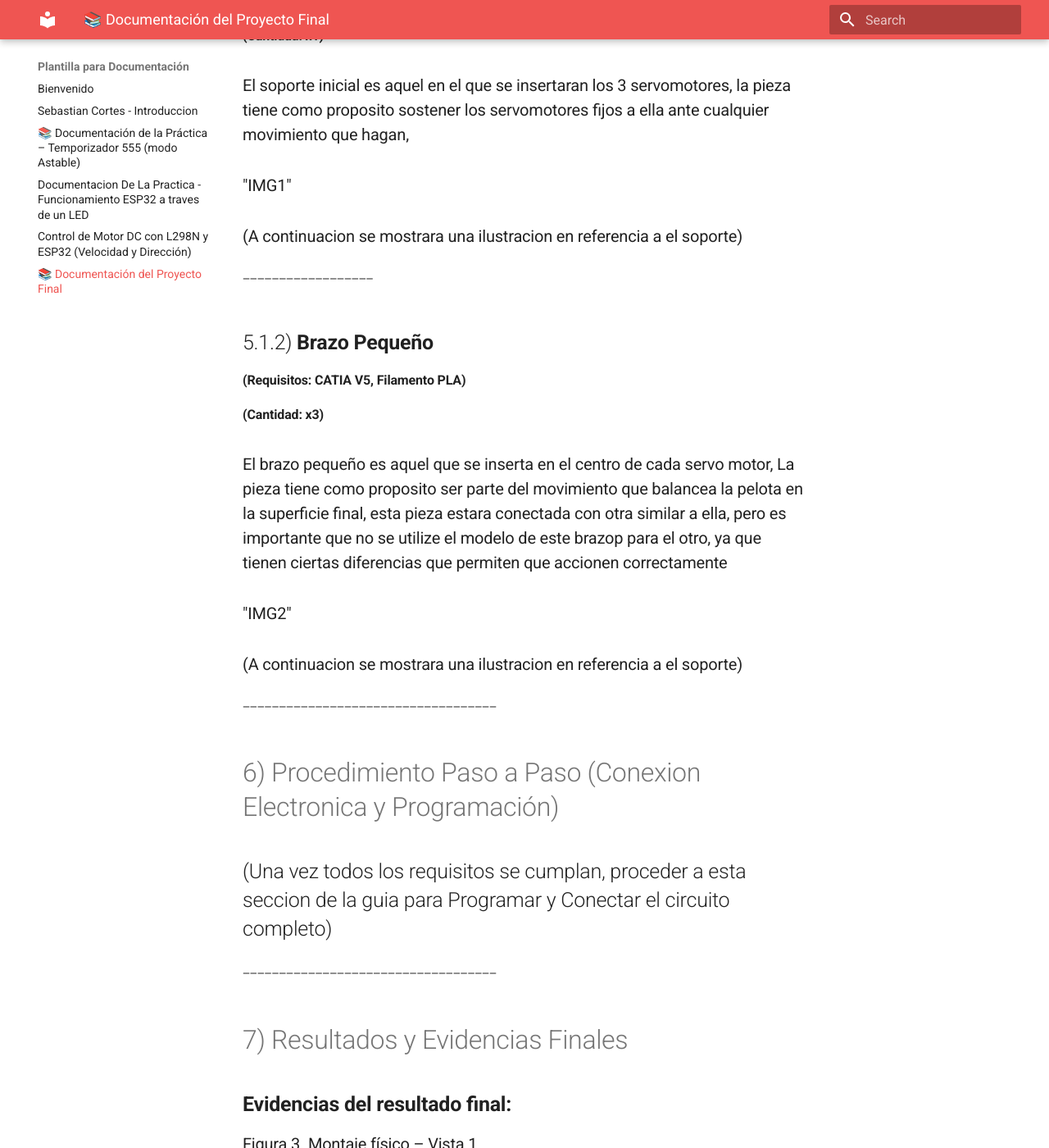
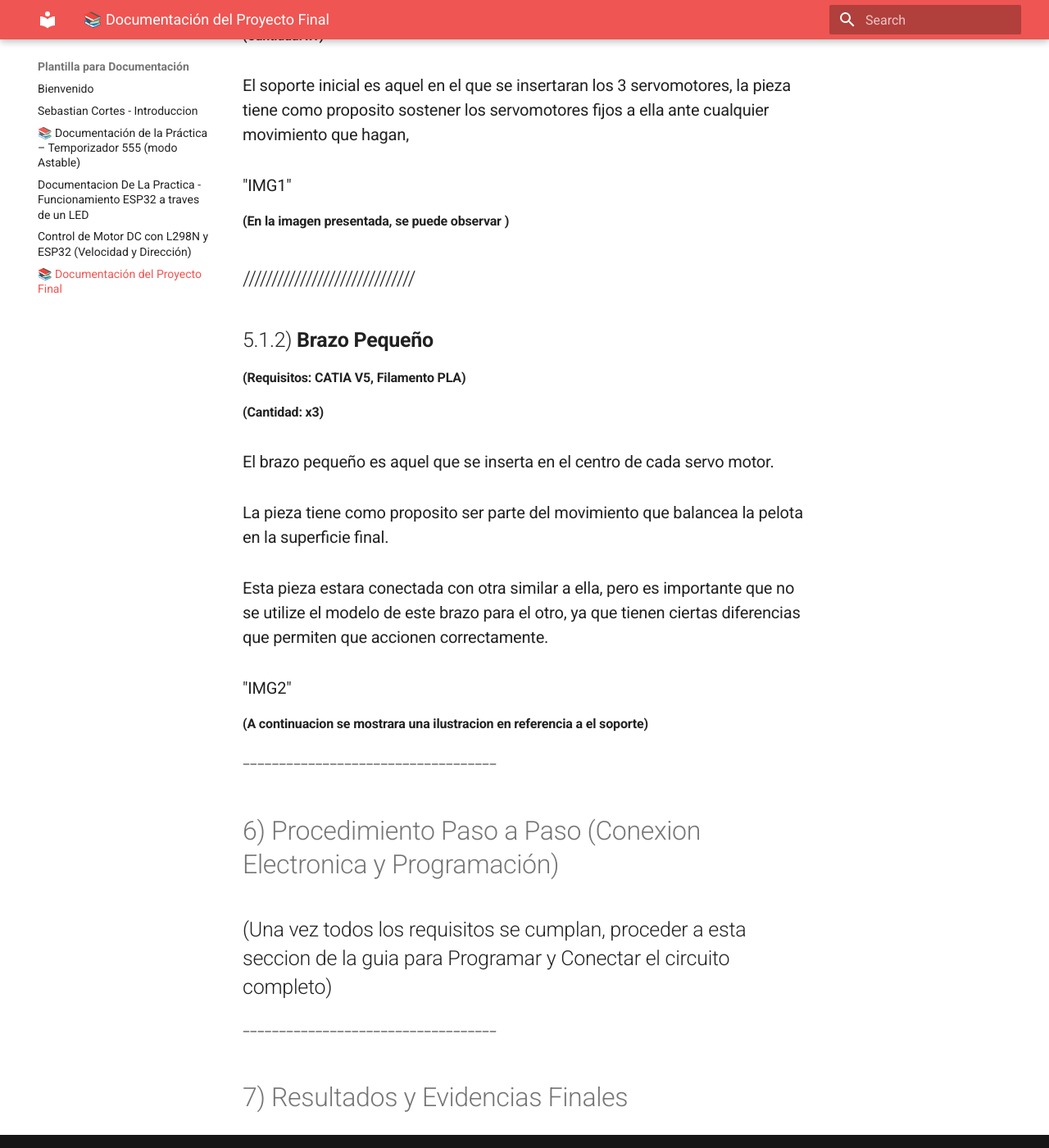
Before and after one commit to sebastiancortesgutierrez002-eng/Sebasreposutoriojajalolouyeahbro, an MkDocs documentation site: the page built from docs/5.md, in a window 1280 px wide and 1400 px high, scrolled down 4689 px. Shown: the whole window at 82% size. Built offline with MkDocs 1.6.1 and Material for MkDocs 9.7.7, drawn with Linux system fonts in a browser that asks for light colours; some of the changed text lies outside the part shown.

Commit message:
fgjgfjhgffgj

```diff
--- a/docs/5.md
+++ b/docs/5.md
@@ -79,19 +79,21 @@
 
 ### "IMG1"
 
-### (A continuacion se mostrara una ilustracion en referencia a el soporte)
+#### (En la imagen presentada, se puede observar )
 
-# ------------------
+## //////////////////////////////
 
 ## 5.1.2) **Brazo Pequeño**
 #### (Requisitos: CATIA V5, Filamento PLA)
 #### (Cantidad: x3)
 
-### El brazo pequeño es aquel que se inserta en el centro de cada servo motor, La pieza tiene como proposito ser parte del movimiento que balancea la pelota en la superficie final, esta pieza estara conectada con otra similar a ella, pero es importante que no se utilize el modelo de este brazop para el otro, ya que tienen ciertas diferencias que permiten que accionen correctamente
+### El brazo pequeño es aquel que se inserta en el centro de cada servo motor.
+### La pieza tiene como proposito ser parte del movimiento que balancea la pelota en la superficie final.
+### Esta pieza estara conectada con otra similar a ella, pero es importante que no se utilize el modelo de este brazo para el otro, ya que tienen ciertas diferencias que permiten que accionen correctamente.
 
 ### "IMG2"
 
-### (A continuacion se mostrara una ilustracion en referencia a el soporte)
+#### (A continuacion se mostrara una ilustracion en referencia a el soporte)
 
 # -----------------------------------
 
@@ -105,10 +107,3 @@
 # -----------------------------------
 
 # 7) Resultados y Evidencias Finales
-
-
-
-## **Evidencias del resultado final:**
-### Figura 3. Montaje físico – Vista 1
-
-### Figura 4. Montaje físico – Vista 2
```
